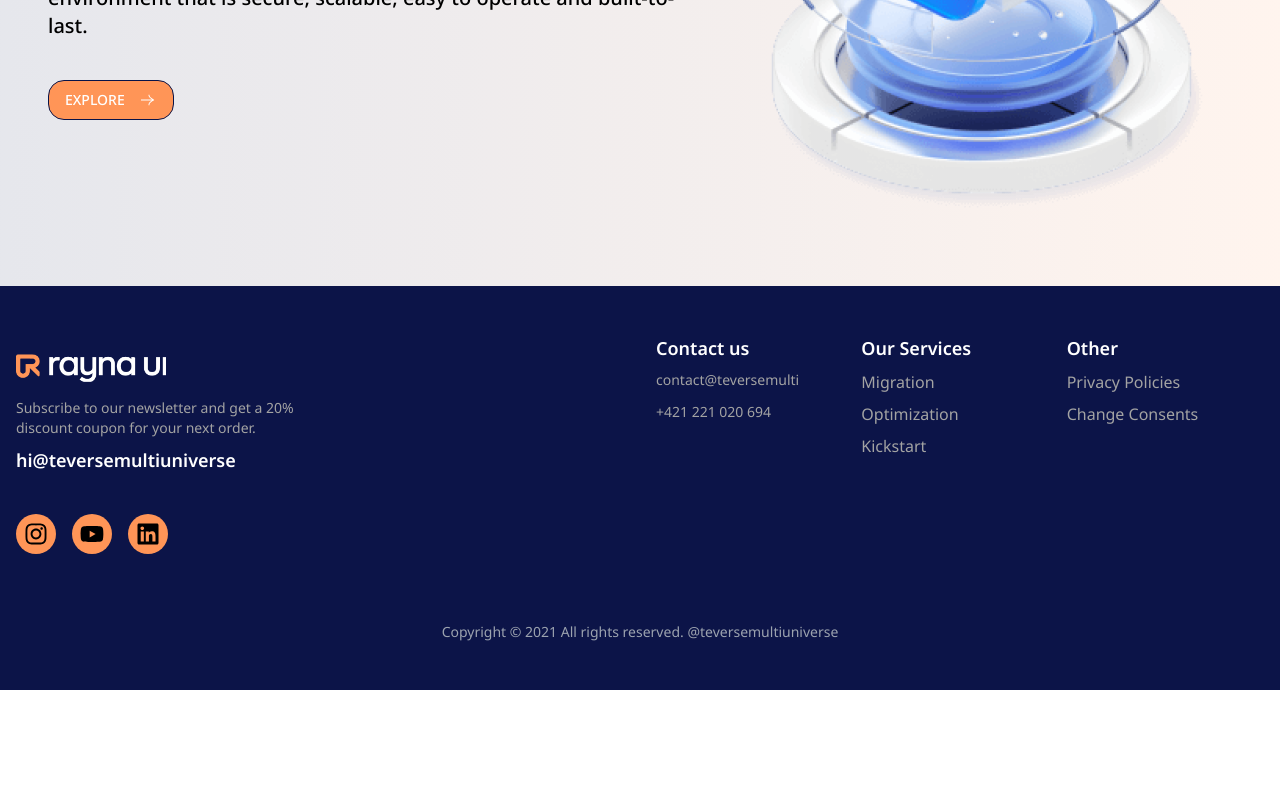
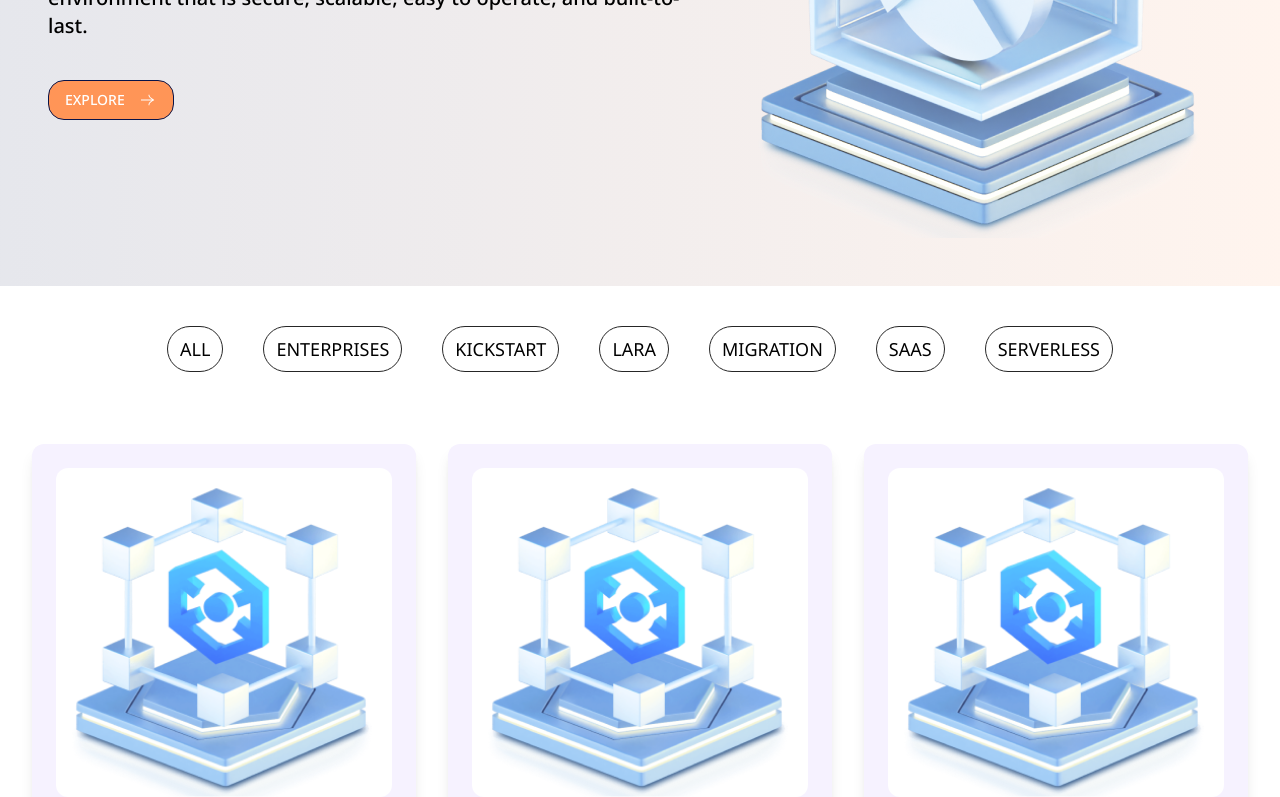
Before and after one commit to Lukman10a/web-agency, a Next.js app: page /case-studies in a window 1280 px wide. Shown: the part 375-1172 px from the top of the page. Before the commit the page ends 1065 px from the top, so only its background shows below. Built offline with nearby package versions, Linux system fonts and the light colour scheme.

Commit message:
add case study cards

```diff
--- a/src/pages/case-studies.tsx
+++ b/src/pages/case-studies.tsx
@@ -1,12 +1,90 @@
 import ArrowIcon from "@/components/icons/arrow";
 import { Button } from "@/components/ui/button";
 import caseStudyHero from "../../public/assets/case-study-hero.png";
+import caseStudy from "../../public/assets/case-image.png";
+import Image from "next/image";
 import React from "react";
-import Image from "next/image";
+
+const categories = [
+  "ALL",
+  "ENTERPRISES",
+  "KICKSTART",
+  "LARA",
+  "MIGRATION",
+  "SAAS",
+  "SERVERLESS",
+];
+
+const caseStudies = [
+  {
+    id: 1,
+    title:
+      "Launching BAMAN: Raiffeisen bank's strategic Move to Cloud Application",
+    tags: "BANKING - CI/CD - OBSERVABILITY - SERVICES",
+    image: caseStudy,
+  },
+  {
+    id: 2,
+    title:
+      "Launching BAMAN: Raiffeisen bank's strategic Move to Cloud Application",
+    tags: "BANKING - CI/CD - OBSERVABILITY - SERVICES",
+    image: caseStudy,
+  },
+  {
+    id: 3,
+    title:
+      "Launching BAMAN: Raiffeisen bank's strategic Move to Cloud Application",
+    tags: "BANKING - CI/CD - OBSERVABILITY - SERVICES",
+    image: caseStudy,
+  },
+  {
+    id: 4,
+    title:
+      "Launching BAMAN: Raiffeisen bank's strategic Move to Cloud Application",
+    tags: "BANKING - CI/CD - OBSERVABILITY - SERVICES",
+    image: caseStudy,
+  },
+  {
+    id: 5,
+    title:
+      "Launching BAMAN: Raiffeisen bank's strategic Move to Cloud Application",
+    tags: "BANKING - CI/CD - OBSERVABILITY - SERVICES",
+    image: caseStudy,
+  },
+  {
+    id: 6,
+    title:
+      "Launching BAMAN: Raiffeisen bank's strategic Move to Cloud Application",
+    tags: "BANKING - CI/CD - OBSERVABILITY - SERVICES",
+    image: caseStudy,
+  },
+  {
+    id: 7,
+    title:
+      "Launching BAMAN: Raiffeisen bank's strategic Move to Cloud Application",
+    tags: "BANKING - CI/CD - OBSERVABILITY - SERVICES",
+    image: caseStudy,
+  },
+  {
+    id: 8,
+    title:
+      "Launching BAMAN: Raiffeisen bank's strategic Move to Cloud Application",
+    tags: "BANKING - CI/CD - OBSERVABILITY - SERVICES",
+    image: caseStudy,
+  },
+  {
+    id: 9,
+    title:
+      "Launching BAMAN: Raiffeisen bank's strategic Move to Cloud Application",
+    tags: "BANKING - CI/CD - OBSERVABILITY - SERVICES",
+    image: caseStudy,
+  },
+];
 
 const CaseStudies = () => {
   return (
     <div>
+      {/* Hero Section */}
       <section className="flex md:flex-col items-center gap-10 bg-gradient-to-r from-[rgba(8,19,72,0.1)] to-[rgba(255,149,87,0.1)] p-12">
         <article className="space-y-10">
           <h1 className="font-sora font-extrabold text-6xl animate-fade-in-up">
@@ -14,7 +92,7 @@ const CaseStudies = () => {
           </h1>
           <p className="font-medium text-xl animate-fade-in-up delay-200 font-sans">
             We make sure you receive a tailor-made & cost efficient cloud
-            environment that is secure, scalable, easy to operate and
+            environment that is secure, scalable, easy to operate, and
             built-to-last.
           </p>
           <Button className="border border-[#081348] flex gap-4 items-center bg-orange-650 w-fit rounded-2xl text-white transition duration-500 transform hover:scale-105 hover:bg-orange-600">
@@ -28,6 +106,38 @@ const CaseStudies = () => {
           className="animate-fade-in-up delay-500"
         />
       </section>
+
+      {/* Categories Section */}
+      <section className="flex items-center justify-center gap-10 p-10">
+        {categories.map((category, index) => (
+          <p
+            key={index}
+            className="text-lg border-[0.73px] border-[#262626] px-3 rounded-full cursor-pointer p-2 transition-all duration-300 transform hover:bg-[#FF9557] hover:scale-105 hover:text-white font-sans"
+          >
+            {category}
+          </p>
+        ))}
+      </section>
+
+      {/* Case Study Cards */}
+      <section className="grid grid-cols-3 gap-8 md:grid-cols-3 p-8">
+        {caseStudies.map((study) => (
+          <div
+            key={study.id}
+            className="rounded-xl shadow-lg space-y-2 bg-[#F6F2FF] p-6 "
+          >
+            <Image
+              src={study.image}
+              alt={study.title}
+              className="w-full rounded-xl bg-white"
+            />
+            <p className=" text-[#636363] py-2">{study.tags}</p>
+            <h3 className="font-semibold text-[#111827] text-2xl">
+              {study.title}
+            </h3>
+          </div>
+        ))}
+      </section>
     </div>
   );
 };
```
Also changed, not shown: public/assets/case-image.png (added), public/assets/case-study-hero.png.
